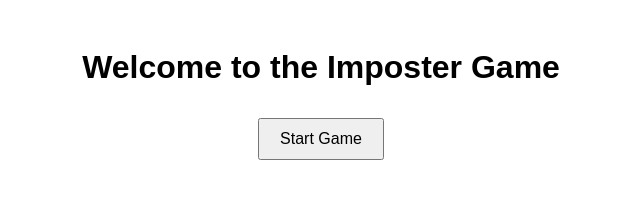
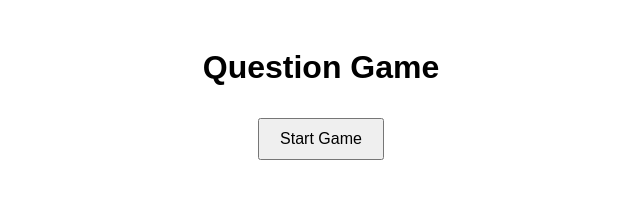
Before and after one commit to nicolemihalachioiu/QuestionGame, a website: page index.html in a window 1280 px wide. Shown: the whole page, without its empty margins (319-959 px from the left). Drawn offline with Linux system fonts and the light colour scheme.

```diff
--- a/index.html
+++ b/index.html
@@ -7,7 +7,7 @@
   <link rel="stylesheet" href="style.css">
 </head>
 <body>
-  <h1>Welcome to the Imposter Game</h1>
+  <h1>Question Game</h1>
   <button id="startButton">Start Game</button>
   <div id="questionContainer" style="display: none;">
     <p id="questionText"></p>
```
Also changed, not shown: package.json (added, +25 -0 lines), server.js (added), 1 other file.
